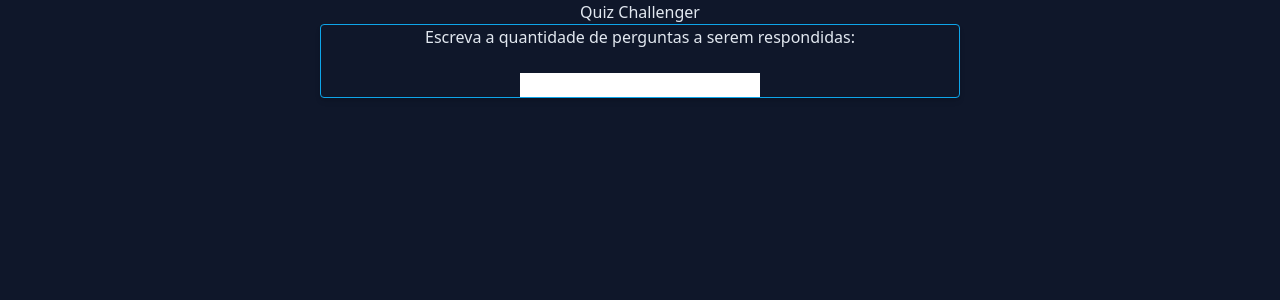
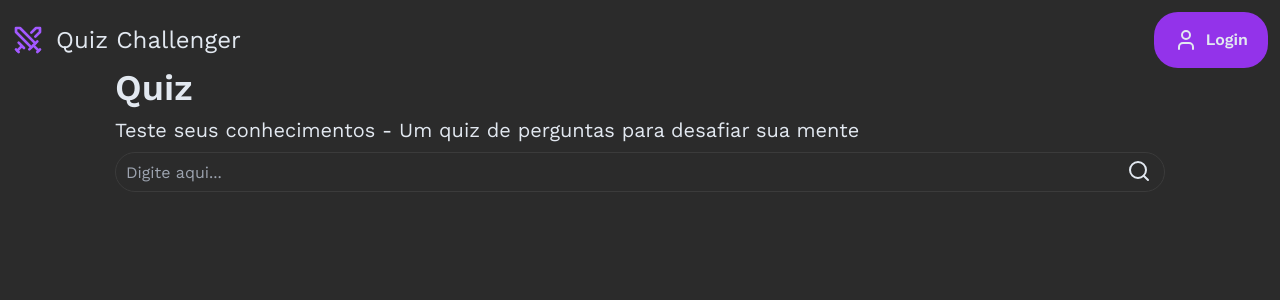
Before and after one commit to AndreCordeir0/senior-react-interview, a Next.js app: page / in a window 1280 px wide. Shown: the top 300 px of the page. Built offline with nearby package versions, Linux system fonts and the light colour scheme.

Commit message:
Menu e Home com input

```diff
--- a/package.json
+++ b/package.json
@@ -14,10 +14,13 @@
     "@types/react-dom": "18.0.11",
     "autoprefixer": "10.4.14",
     "axios": "^1.3.5",
+    "css-loader": "^6.7.3",
+    "lucide-react": "^0.171.0",
     "next": "13.3.0",
     "postcss": "8.4.22",
     "react": "18.2.0",
     "react-dom": "18.2.0",
+    "style-loader": "^3.3.2",
     "tailwindcss": "3.3.1",
     "typescript": "5.0.4"
   }
--- a/src/pages/_app.tsx
+++ b/src/pages/_app.tsx
@@ -1,6 +1,9 @@
 import '@/styles/globals.css'
+
 import type { AppProps } from 'next/app'
 
 export default function App({ Component, pageProps }: AppProps) {
+  console.log(pageProps);
+
   return <Component {...pageProps} />
 }
--- a/src/pages/components/Home.tsx
+++ b/src/pages/components/Home.tsx
@@ -1,12 +1,18 @@
+import { Search } from 'lucide-react'
+import style from '../styles/home.module.css'
 export default function HomeQuiz(){
     return (
-        <>
-            <h1 className="flex flex-col items-center justify-center" >Quiz Challenger</h1>
-                <div className="flex flex-col items-center justify-center dark:bg-slate-800 shadow-md w-2/4 mx-auto gap-6 border border-sky-500 rounded	">
-                    <label htmlFor="quizInput">Escreva a quantidade de perguntas a serem respondidas:</label>
-                    <input id="quizInput" type="text" className="w-60"/>
+        <div className="flex items-center justify-center">
+            <div className="gap-2 flex flex-col" style={{maxWidth: '1050px',width: '100%'}}>
+                <h1 className="font-semibold text-4xl">Quiz</h1>
+                <h2 className="font-normal text-xl">
+                    Teste seus conhecimentos - Um quiz de perguntas para desafiar sua mente
+                </h2>
+                <div className='relative'>
+                    <input type="text" className={style.inputStyle} placeholder='Digite aqui...'/>
+                    <Search className={style.iconAbsolute}></Search>
                 </div>
-
-        </>
+            </div>
+        </div>
     )
 }
--- /dev/null
+++ b/src/pages/components/MenuTop.tsx
@@ -0,0 +1,19 @@
+import { Swords, User } from "lucide-react";
+import Link from "next/link";
+
+export default function MenuTop(){
+    return (
+        <div className="flex justify-between pl-3 pr-3 pt-3">
+            <div className="flex gap-3 items-center">
+                <Swords color="#A259FF" size={'2rem'}></Swords>
+                <a className="text-2xl">Quiz Challenger</a>
+            </div>
+            <div>
+                <Link href={'/'} className="rounded-3xl bg-purple-600 flex pl-5 pr-5 h-14 items-center gap-2">
+                    <User></User>
+                    <label className="font-semibold cursor-pointer">Login</label>
+                </Link>
+            </div>
+        </div>
+    )
+}
--- a/src/pages/index.tsx
+++ b/src/pages/index.tsx
@@ -1,12 +1,16 @@
-import { Inter } from 'next/font/google'
+import { Work_Sans } from 'next/font/google'
 import HomeQuiz from './components/Home'
+import MenuTop from './components/MenuTop'
 
-const inter = Inter({ subsets: ['latin'] })
+const lexend = Work_Sans({ subsets: ['latin'] })
 
 export default function Home() {
   return (
     <>
+    <div className ={lexend.className}>
+      <MenuTop/>
       <HomeQuiz/>
+    </div>
     </>
   )
 }
--- /dev/null
+++ b/src/pages/styles/home.module.css
@@ -0,0 +1,19 @@
+.inputStyle {
+    width: 100%;
+    background: #2B2B2B;
+    border: 1px solid #3B3B3B;
+    border-radius: 20px;
+    height: 40px;
+    padding: 10px;
+    padding-right: 50px;
+}
+
+.inputStyle:focus{
+    outline: none;
+}
+
+.iconAbsolute{
+    top: 7px;
+    right: 14px;
+    position: absolute;
+}
--- a/src/styles/globals.css
+++ b/src/styles/globals.css
@@ -23,7 +23,7 @@
 body {
   width: 100%;
   height: 100%;
-  background-color: #0f172a;
+  background-color: #2B2B2B;
 }
 label, div, h1{
   color:rgb(226 232 240);
```
Also changed, not shown: 1 other file (tests, documents, lock files or other folders).
